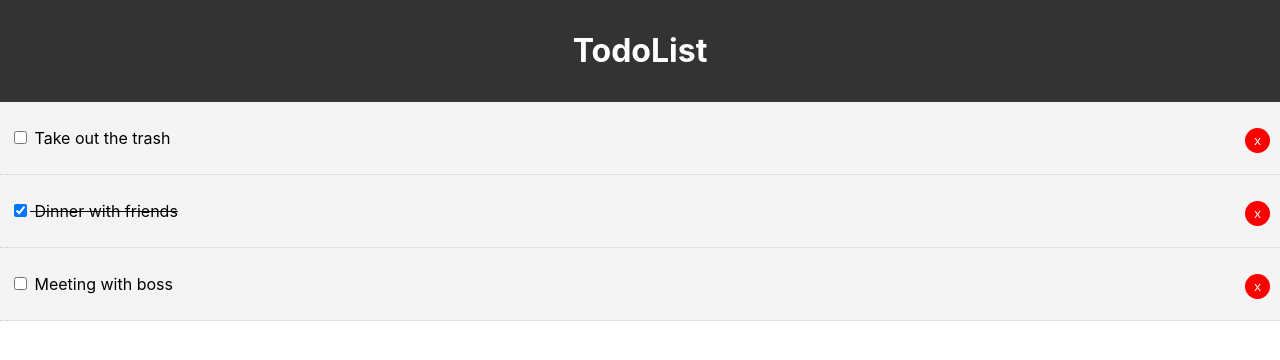
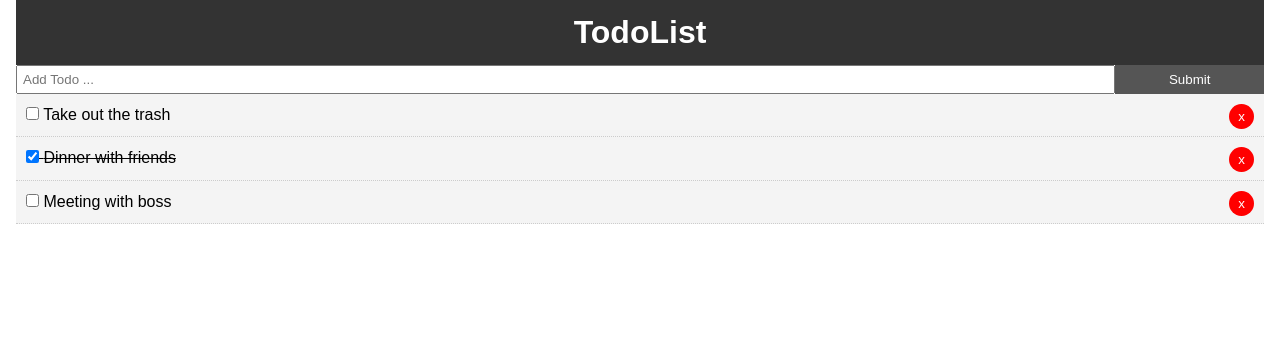
Before and after one commit to DtecIndustries/react-todo-app, a React (Create React App) app: page / in a window 1280 px wide. Shown: the top 360 px of the page. Built offline with nearby package versions, Linux system fonts and the light colour scheme.

Commit message:
add add todo functionality, add App.css

```diff
--- /dev/null
+++ b/src/App.css
@@ -0,0 +1,32 @@
+* {
+    box-sizing: border-box;
+    margin: 0;
+    padding: 0;
+}
+
+body {
+    font-family: Arial, Helvetica, sans-serif;
+    line-height: 1.4;
+}
+
+a {
+    color: #333;
+    text-decoration: none;
+}
+
+.container {
+    padding: 0 1rem;
+}
+
+.btn {
+    display: inline-block;
+    border: none;
+    background: #555;
+    color: #fff;
+    padding: 7px 20px;
+    cursor: pointer;
+}
+
+.btn:hover{
+    background: #666;
+}
--- a/src/App.js
+++ b/src/App.js
@@ -1,6 +1,9 @@
 import React, { Component } from 'react';
 import Header from './components/layout/Header'
 import Todos from './components/Todos'
+import AddTodo from './components/AddTodo'
+
+import './App.css';
 
 class App extends Component {
   state = {
@@ -38,11 +41,24 @@
     this.setState({ todos: [...this.state.todos.filter(todo => todo.id !== id )] })
   }
 
+  //add todo
+  addTodo = (title) => {
+    const newTodo = {
+      id: 4,
+      title,
+      completed: false
+    }
+    this.setState({ todos: [...this.state.todos, newTodo] })
+  }
+
   render(){
     return (
       <div className="App">
-        <Header />
-        <Todos todos={this.state.todos} toggleComplete={this.toggleComplete} deleteTodo={this.deleteTodo} />
+        <div className="container">
+          <Header />
+          <AddTodo addTodo={this.addTodo} />
+          <Todos todos={this.state.todos} toggleComplete={this.toggleComplete} deleteTodo={this.deleteTodo} />
+        </div>
       </div>
     );
   }
--- /dev/null
+++ b/src/components/AddTodo.js
@@ -0,0 +1,39 @@
+import React, { Component } from 'react'
+
+export class AddTodo extends Component {
+  state = {
+    title: ''
+  }
+
+  onChangeInput = (e) => this.setState({ [e.target.name]: e.target.value });
+
+  onSubmit = (e) => {
+    e.preventDefault();
+    this.props.addTodo(this.state.title);
+    this.setState({ title: '' });
+  }
+
+  render() {
+    return (
+      <form style={{ display: 'flex' }} onSubmit={this.onSubmit}>
+        <input
+          type="text"
+          name="title"
+          style={{ flex: '10', padding: '5px' }}
+          placeholder="Add Todo ..."
+          value={this.state.title}
+          onChange={this.onChangeInput}
+        />
+
+        <input
+          type="submit"
+          value="Submit"
+          className="btn"
+          style={{flex: '1'}}
+        />
+      </form>
+    )
+  }
+}
+
+export default AddTodo
```
